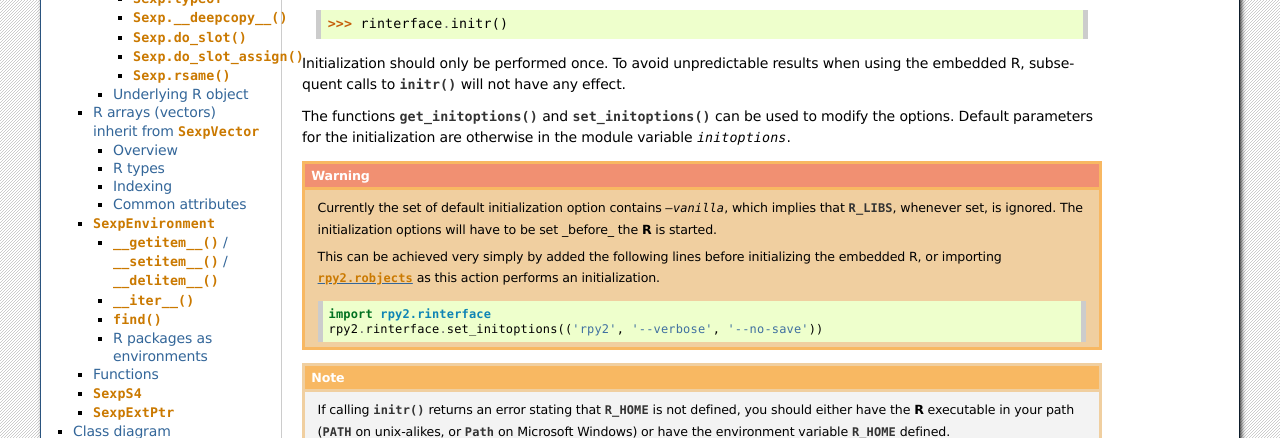
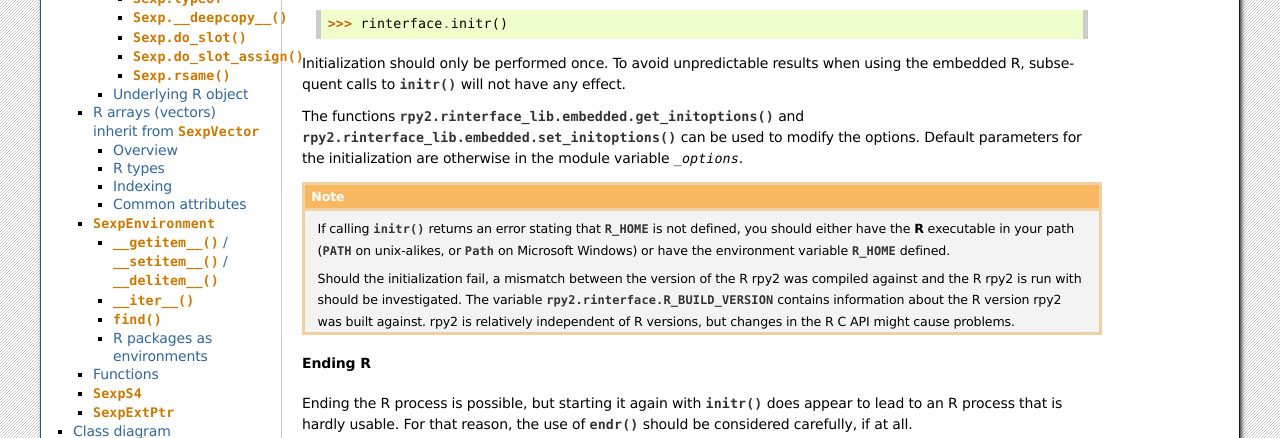
Before and after one commit to rpy2/rpy2, a Sphinx documentation site: the page built from doc/rinterface.rst, in a window 1280 px wide and 900 px high, scrolled down 348 px, cut to the strip 151-589 px from the top of the window. Built offline with Sphinx 7.4.7, drawn with Linux system fonts in a browser that asks for light colours.

Commit message:
Fix doc about initialization options (issue #581).

```diff
--- a/doc/rinterface.rst
+++ b/doc/rinterface.rst
@@ -44,27 +44,11 @@ Initialization should only be performed once.
 To avoid unpredictable results when using the embedded R,
 subsequent calls to :func:`initr` will not have any effect.
 
-The functions :func:`get_initoptions` and :func:`set_initoptions`
+The functions :func:`rpy2.rinterface_lib.embedded.get_initoptions` and
+:func:`rpy2.rinterface_lib.embedded.set_initoptions`
 can be used to modify the options.
 Default parameters for the initialization are otherwise
-in the module variable `initoptions`.
-
-.. warning::
-
-   Currently the set of default initialization option contains `--vanilla`,
-   which implies that :envvar:`R_LIBS`, whenever set, is ignored.
-   The initialization options will have to be set _before_ the :program:`R`
-   is started.
-
-   This can be achieved very simply by added the following lines before initializing
-   the embedded R, or importing :mod:`rpy2.robjects` as this action performs an initialization.
-
-   .. code-block:: python
-
-      import rpy2.rinterface
-      rpy2.rinterface.set_initoptions(('rpy2', '--verbose', '--no-save'))
-
-
+in the module variable `_options`.
 
 .. index::
    single: initialize R_HOME
```
